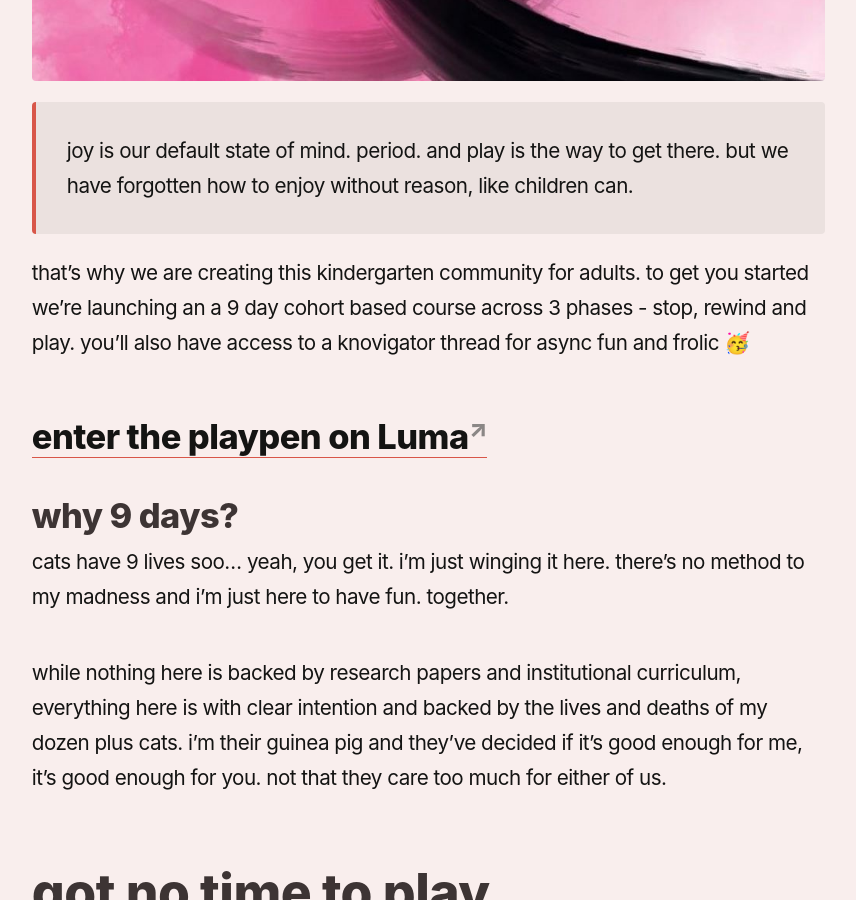
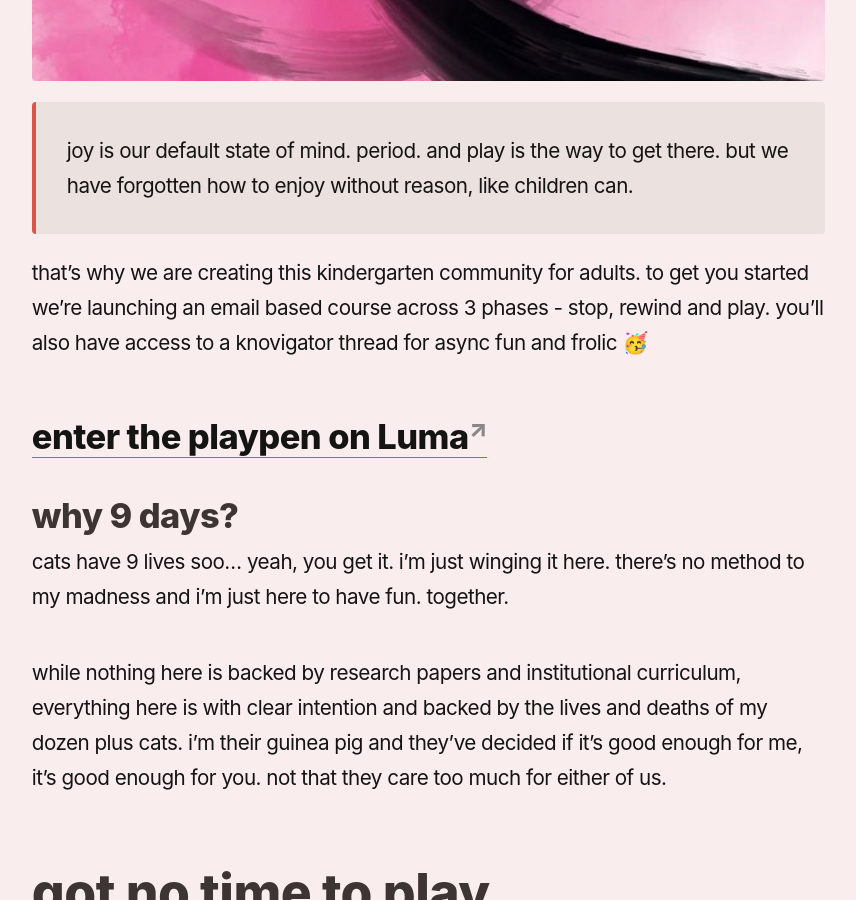
Before and after one commit to reddy2go/redgarden, a Jekyll site: the page built from _notes/playpen.md, in a window 1280 px wide and 900 px high, scrolled down 671 px. Shown: the whole window, without its empty margins (45-901 px from the left). Built offline with Jekyll 4.4.1, drawn with Linux system fonts in a browser that asks for light colours; some web fonts are replaced; Markdown is read by kramdown in place of the engine named in the settings.

Commit message:
auto commit

```diff
--- a/_notes/playpen.md
+++ b/_notes/playpen.md
@@ -8,7 +8,7 @@ favicon:
 
 > joy is our default state of mind. period. and play is the way to get there. but we have forgotten how to enjoy without reason, like children can.
 
-that’s why we are creating this kindergarten community for adults. to get you started we're launching an a 9 day cohort based course across 3 phases - stop, rewind and play. you’ll also have access to a knovigator thread for async fun and frolic 🥳
+that’s why we are creating this kindergarten community for adults. to get you started we're launching an email based course across 3 phases - stop, rewind and play. you’ll also have access to a knovigator thread for async fun and frolic 🥳
 
 ### [enter the playpen on Luma](https://lu.ma/community/com-bTQQ4bGoEThBj51)
 
```
